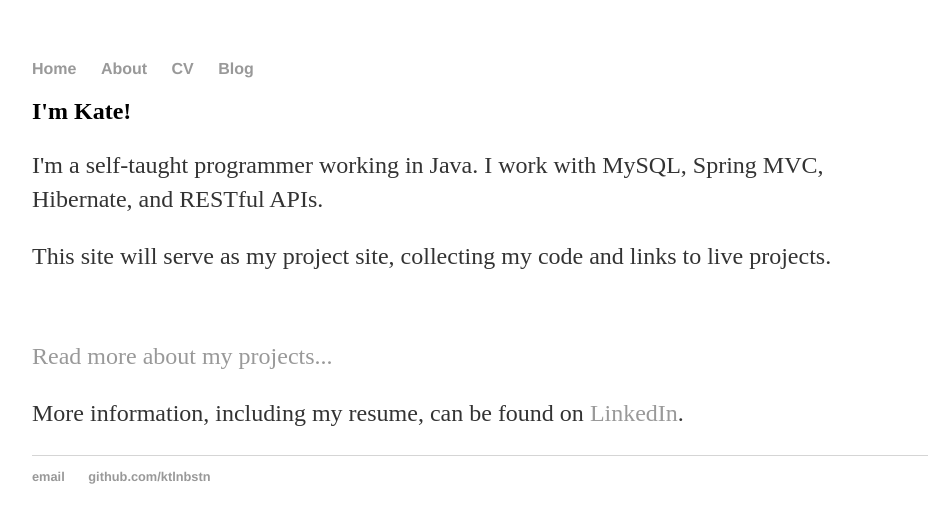
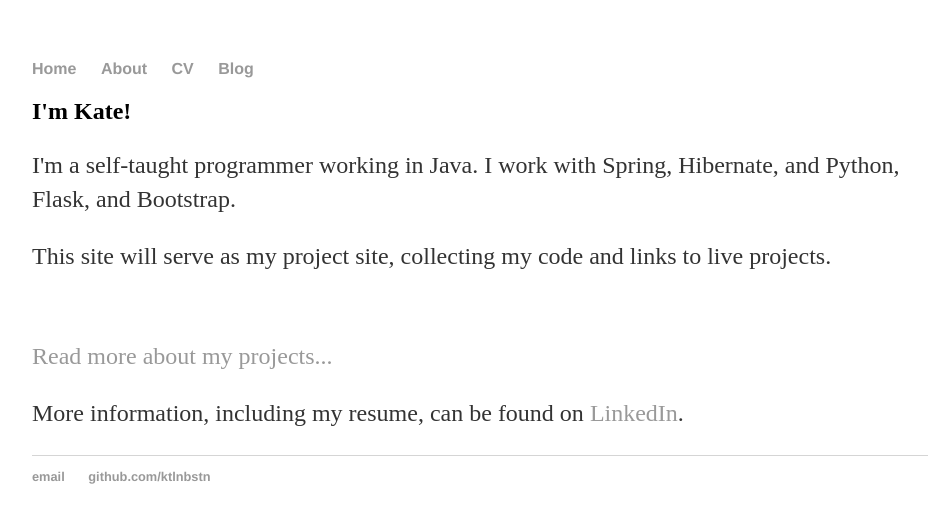
Before and after one commit to ktlnbstn/ktlnbstn.github.io, a Jekyll site: the page built from index.html, in a window 1280 px wide. Shown: the top 523 px of the page, without its empty margins (160-1089 px from the left). Built offline with Jekyll 4.4.1, drawn with Linux system fonts in a browser that asks for light colours.

Commit message:
Update index.html

```diff
--- a/index.html
+++ b/index.html
@@ -4,7 +4,7 @@ title: Kate Boston, Software Engineer
 ---
 <div class="blurb">
 	<h2>I'm Kate!</h2>
-	<p>I'm a self-taught programmer working in Java. I work with MySQL, Spring MVC, Hibernate, and RESTful APIs.</p>
+	<p>I'm a self-taught programmer working in Java. I work with Spring, Hibernate, and Python, Flask, and Bootstrap.</p>
 
 	<p>This site will serve as my project site, collecting my code and links to live projects.</p></br>
 		<p><a href="/cv">Read more about my projects...</a></p>
```
